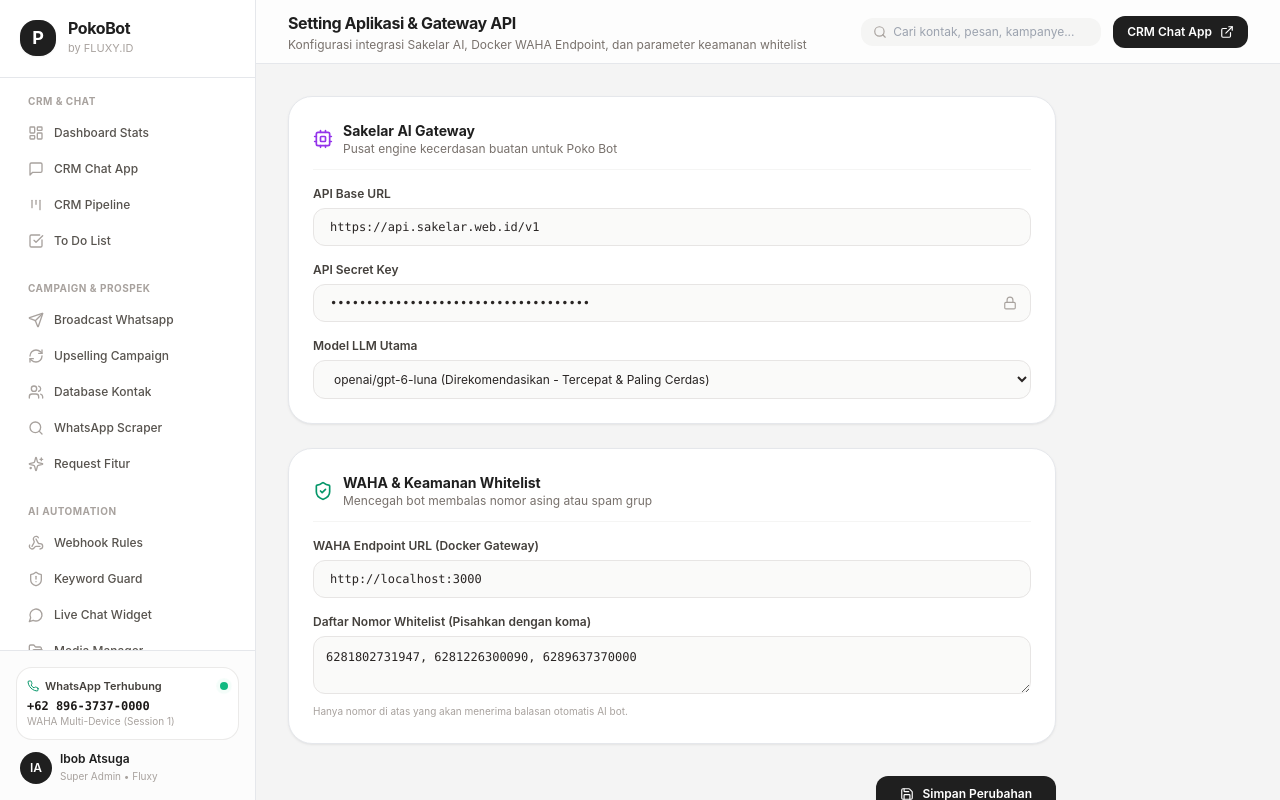
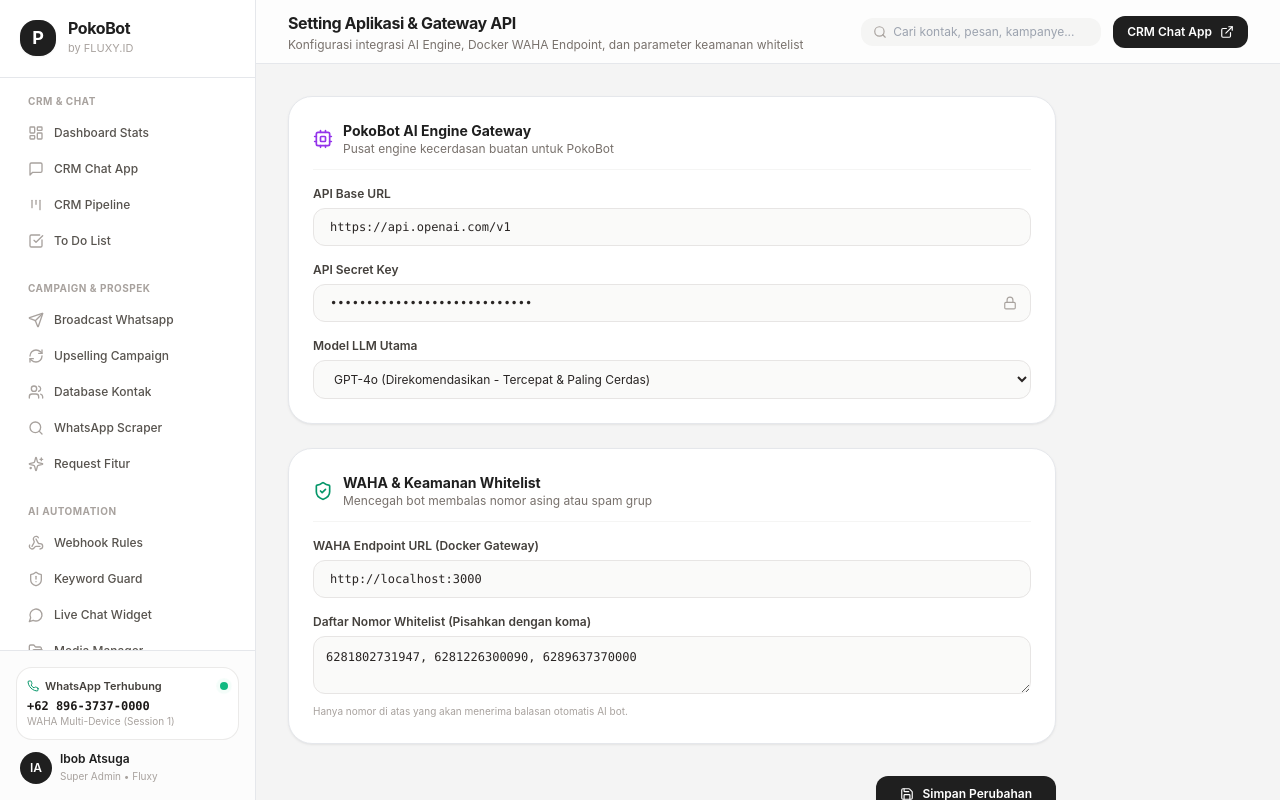
Before and after one commit to ibobatsuga/pokobot, a Next.js app: page /app/settings in a window 1280 px wide. Built offline with nearby package versions, Linux system fonts and the light colour scheme; a web font is replaced by a local one.

Commit message:
chore: remove all occurrences of Sakelar AI and gpt-luna branding from all pages

```diff
--- a/app/api/status/route.ts
+++ b/app/api/status/route.ts
@@ -9,8 +9,8 @@ export async function GET() {
       whatsapp: "WAHA (WhatsApp HTTP API)",
       session: "default",
       connected_number: "+6289637370000",
-      ai_provider: "Sakelar AI Gateway",
-      ai_model: "openai/gpt-6-luna",
+      ai_provider: "PokoBot AI Engine",
+      ai_model: "pokobot-v1-intelligence",
       auto_reply_enabled: false,
       safety: {
         whitelist_enforced: true,
--- a/app/app/billing/page.tsx
+++ b/app/app/billing/page.tsx
@@ -56,7 +56,7 @@ export default function BillingPage() {
             </span>
             <h2 className="text-3xl font-bold text-poko-charcoal">Rp 1.450.000</h2>
             <p className="text-xs text-stone-600 mt-1">
-              Cukup untuk estimasi ~14.500 respons AI Sakelar GPT-6 Luna
+              Cukup untuk estimasi ~14.500 respons PokoBot AI
             </p>
           </div>
 
--- a/app/app/omnichannel-crm/page.tsx
+++ b/app/app/omnichannel-crm/page.tsx
@@ -120,7 +120,7 @@ export default function OmnichannelCrmPage() {
       stage: "Deal Closed / Won",
       botActive: false,
       dealValue: "Rp 38.000.000",
-      intent: "Verifikasi integrasi engine WAHA & Sakelar AI",
+      intent: "Verifikasi integrasi engine WAHA & AI Engine",
       sentiment: "Owner / Internal",
       messages: [
         {
@@ -180,12 +180,12 @@ export default function OmnichannelCrmPage() {
     setInputMessage(text);
   };
 
-  // AI Suggestion generator using Sakelar AI Luna mock/live
+  // AI Suggestion generator
   const handleGenerateAiSuggestion = () => {
     setIsGeneratingAi(true);
     setTimeout(() => {
       setInputMessage(
-        "Tentu Pak Hendro, untuk paket Enterprise 10.000 broadcast sudah mencakup dedicated WAHA instance, unlimited agent seat, dan kuota Sakelar GPT-6 Luna. Saya kirimkan proposal PDF lengkapnya ya!"
+        "Tentu Pak Hendro, untuk paket Enterprise 10.000 broadcast sudah mencakup dedicated WAHA instance, unlimited agent seat, dan kuota PokoBot AI Engine. Saya kirimkan proposal PDF lengkapnya ya!"
       );
       setIsGeneratingAi(false);
     }, 600);
@@ -399,7 +399,7 @@ export default function OmnichannelCrmPage() {
                   {isBot && (
                     <div className="flex items-center gap-1 text-[10px] font-bold text-purple-700 mb-1">
                       <Bot className="w-3 h-3" />
-                      <span>PokoBot AI (gpt-6-luna)</span>
+                      <span>PokoBot AI</span>
                     </div>
                   )}
                   {msg.sender === "agent" && (
@@ -519,7 +519,7 @@ export default function OmnichannelCrmPage() {
                 <Sparkles className="w-3 h-3 text-purple-600" />
                 AI Memory Insight
               </h4>
-              <span className="text-[10px] font-mono text-purple-600 font-semibold">gpt-6-luna</span>
+              <span className="text-[10px] font-mono text-purple-600 font-semibold">AI Assistant</span>
             </div>
 
             <div className="p-3.5 rounded-2xl bg-poko-linen border border-stone-300/60 space-y-2.5 text-xs">
--- a/app/app/omnichannel-crm/pipeline/page.tsx
+++ b/app/app/omnichannel-crm/pipeline/page.tsx
@@ -70,7 +70,7 @@ export default function PipelinePage() {
           title: "Broadcast 50.000 Kontak Flash Sale",
           client: "Dewi Lestari",
           phone: "+62 856-1234-5678",
-          agent: "Poko AI (Luna)",
+          agent: "PokoBot AI",
           value: "Rp 12.000.000",
           date: "10 Nov 2026",
           tag: "Broadcast",
@@ -81,7 +81,7 @@ export default function PipelinePage() {
           title: "Custom LLM Knowledge Base Skincare",
           client: "Klinik Cantik Ayu",
           phone: "+62 878-1122-3344",
-          agent: "Poko AI (Luna)",
+          agent: "PokoBot AI",
           value: "Rp 24.000.000",
           date: "8 Nov 2026",
           tag: "AI Fine-tune",
--- a/app/app/omnichannel-crm/todo-list/page.tsx
+++ b/app/app/omnichannel-crm/todo-list/page.tsx
@@ -49,9 +49,9 @@ export default function TodoListPage() {
       dueDate: "Hari Ini",
       dueTime: "16:30",
       priority: "Sedang",
-      assignedTo: "Poko AI (Luna)",
+      assignedTo: "PokoBot AI",
       completed: false,
-      notes: "Contoh respon GPT-6 Luna dengan persona ramah & emoji.",
+      notes: "Contoh respon PokoBot AI dengan persona ramah & profesional.",
     },
     {
       id: "t3",
--- a/app/app/reports/logs/page.tsx
+++ b/app/app/reports/logs/page.tsx
@@ -19,7 +19,7 @@ export default function LogReportsPage() {
     {
       id: "log-101",
       time: "10 Nov 2026, 13:15:22",
-      type: "AI Bot (gpt-6-luna)",
+      type: "PokoBot AI",
       recipient: "+62 812-2630-0090",
       content: "Halo Pak Hendro! Selamat datang di Poko. Kami menyediakan solusi CRM...",
       status: "READ",
--- a/app/app/settings/page.tsx
+++ b/app/app/settings/page.tsx
@@ -13,9 +13,9 @@ import {
 } from "lucide-react";
 
 export default function SettingsPage() {
-  const [sakelarKey, setSakelarKey] = useState("sk_sakelar_live_********************");
-  const [sakelarBaseUrl, setSakelarBaseUrl] = useState("https://api.sakelar.web.id/v1");
-  const [selectedModel, setSelectedModel] = useState("openai/gpt-6-luna");
+  const [aiKey, setAiKey] = useState("sk_live_********************");
+  const [aiBaseUrl, setAiBaseUrl] = useState("https://api.openai.com/v1");
+  const [selectedModel, setSelectedModel] = useState("gpt-4o");
   const [wahaBaseUrl, setWahaBaseUrl] = useState("http://localhost:3000");
   const [whitelistInput, setWhitelistInput] = useState("6281802731947, 6281226300090, 6289637370000");
   const [saved, setSaved] = useState(false);
@@ -29,16 +29,16 @@ export default function SettingsPage() {
   return (
     <PokoAppShell
       title="Setting Aplikasi & Gateway API"
-      subtitle="Konfigurasi integrasi Sakelar AI, Docker WAHA Endpoint, dan parameter keamanan whitelist"
+      subtitle="Konfigurasi integrasi AI Engine, Docker WAHA Endpoint, dan parameter keamanan whitelist"
     >
       <form onSubmit={handleSave} className="max-w-3xl space-y-6">
-        {/* Sakelar AI Config */}
+        {/* AI Config */}
         <div className="p-6 rounded-3xl bg-white border border-poko-border shadow-subtle space-y-4">
           <div className="flex items-center gap-2.5 pb-3 border-b border-stone-100">
             <Cpu className="w-5 h-5 text-purple-600" />
             <div>
-              <h3 className="font-bold text-sm text-poko-charcoal">Sakelar AI Gateway</h3>
-              <p className="text-xs text-stone-500">Pusat engine kecerdasan buatan untuk Poko Bot</p>
+              <h3 className="font-bold text-sm text-poko-charcoal">PokoBot AI Engine Gateway</h3>
+              <p className="text-xs text-stone-500">Pusat engine kecerdasan buatan untuk PokoBot</p>
             </div>
           </div>
 
@@ -49,8 +49,8 @@ export default function SettingsPage() {
               </label>
               <input
                 type="text"
-                value={sakelarBaseUrl}
-                onChange={(e) => setSakelarBaseUrl(e.target.value)}
+                value={aiBaseUrl}
+                onChange={(e) => setAiBaseUrl(e.target.value)}
                 className="w-full px-4 py-2.5 rounded-xl bg-stone-50 border border-stone-200 text-xs font-mono text-stone-800 focus:outline-none focus:ring-2 focus:ring-poko-charcoal/20"
               />
             </div>
@@ -62,8 +62,8 @@ export default function SettingsPage() {
               <div className="relative">
                 <input
                   type="password"
-                  value={sakelarKey}
-                  onChange={(e) => setSakelarKey(e.target.value)}
+                  value={aiKey}
+                  onChange={(e) => setAiKey(e.target.value)}
                   className="w-full px-4 py-2.5 rounded-xl bg-stone-50 border border-stone-200 text-xs font-mono text-stone-800 focus:outline-none focus:ring-2 focus:ring-poko-charcoal/20"
                 />
                 <Lock className="w-3.5 h-3.5 text-stone-400 absolute right-3.5 top-1/2 -translate-y-1/2" />
@@ -79,9 +79,9 @@ export default function SettingsPage() {
                 onChange={(e) => setSelectedModel(e.target.value)}
                 className="w-full px-4 py-2.5 rounded-xl bg-stone-50 border border-stone-200 text-xs text-stone-800 focus:outline-none focus:ring-2 focus:ring-poko-charcoal/20"
               >
-                <option value="openai/gpt-6-luna">openai/gpt-6-luna (Direkomendasikan - Tercepat & Paling Cerdas)</option>
-                <option value="deepseek/deepseek-chat">deepseek/deepseek-chat</option>
-                <option value="anthropic/claude-3-5-sonnet">anthropic/claude-3-5-sonnet</option>
+                <option value="gpt-4o">GPT-4o (Direkomendasikan - Tercepat & Paling Cerdas)</option>
+                <option value="deepseek-chat">DeepSeek Chat</option>
+                <option value="claude-3-5-sonnet">Claude 3.5 Sonnet</option>
               </select>
             </div>
           </div>
--- a/app/app/webhook/rules/page.tsx
+++ b/app/app/webhook/rules/page.tsx
@@ -16,9 +16,9 @@ export default function WebhookRulesPage() {
   const [rules, setRules] = useState([
     {
       id: "wh-1",
-      name: "Poko AI Auto-Responder (Sakelar Luna)",
+      name: "PokoBot AI Auto-Responder",
       event: "message.any (Inbound Private)",
-      targetUrl: "https://api.sakelar.web.id/v1/chat/completions",
+      targetUrl: "https://api.pokobot.fluxy.id/v1/chat/completions",
       method: "POST",
       status: "Aktif",
       retries: 3,
--- a/app/layout.tsx
+++ b/app/layout.tsx
@@ -3,7 +3,7 @@ import "./globals.css";
 
 export const metadata: Metadata = {
   title: "PokoBot by FLUXY.ID - AI WhatsApp Automation & CRM",
-  description: "Next-generation WhatsApp CRM and AI Assistant by FLUXY.ID powered by WAHA & Sakelar AI",
+  description: "Next-generation WhatsApp CRM and AI Assistant by FLUXY.ID powered by WAHA & Advanced AI Engine",
   manifest: "/manifest-omnichannel.json",
   icons: {
     icon: "/favicon.ico",
--- a/app/page.tsx
+++ b/app/page.tsx
@@ -70,7 +70,7 @@ export default function PokoDashboardPage() {
           tagColor: "bg-amber-50 text-amber-700 border-amber-200",
           value: "Rp 8.700.000",
           time: "2 jam lalu",
-          summary: "Menyediakan FAQ katalog produk skincare via GPT-6 Luna.",
+          summary: "Menyediakan FAQ katalog produk skincare via PokoBot AI.",
           dark: false,
         },
       ],
@@ -225,13 +225,13 @@ export default function PokoDashboardPage() {
                   <Bot className="w-5 h-5" />
                 </div>
                 <span className="text-[11px] font-mono px-2 py-1 rounded-md bg-stone-100 text-stone-600">
-                  gpt-6-luna
+                  AI Active
                 </span>
               </div>
 
               <h3 className="font-bold text-base text-poko-charcoal">PokoBot AI Engine</h3>
               <p className="text-xs text-stone-500 mt-1">
-                Didukung Sakelar AI Gateway dengan proteksi self-chat loop & filter grup anti-spam.
+                Didukung AI Engine cerdas dengan proteksi self-chat loop & filter grup anti-spam.
               </p>
 
               <div className="mt-5 space-y-3">
--- a/app/tutorial/page.tsx
+++ b/app/tutorial/page.tsx
@@ -21,10 +21,10 @@ export default function TutorialPage() {
     },
     {
       id: "tut-2",
-      title: "Setup Sakelar AI Gateway dengan Model GPT-6 Luna",
+      title: "Setup AI Gateway & Konfigurasi Bot WhatsApp",
       duration: "06:30",
       category: "AI & Otomasi",
-      desc: "Cara mengisi API key Sakelar, mengatur prompt sistem kepribadian bot, dan mengaktifkan fitur whitelist nomor ramah.",
+      desc: "Cara mengisi API key AI, mengatur prompt sistem kepribadian bot, dan mengaktifkan fitur whitelist nomor ramah.",
     },
     {
       id: "tut-3",
```
Also changed, not shown: 1 other file (tests, documents, lock files or other folders).
